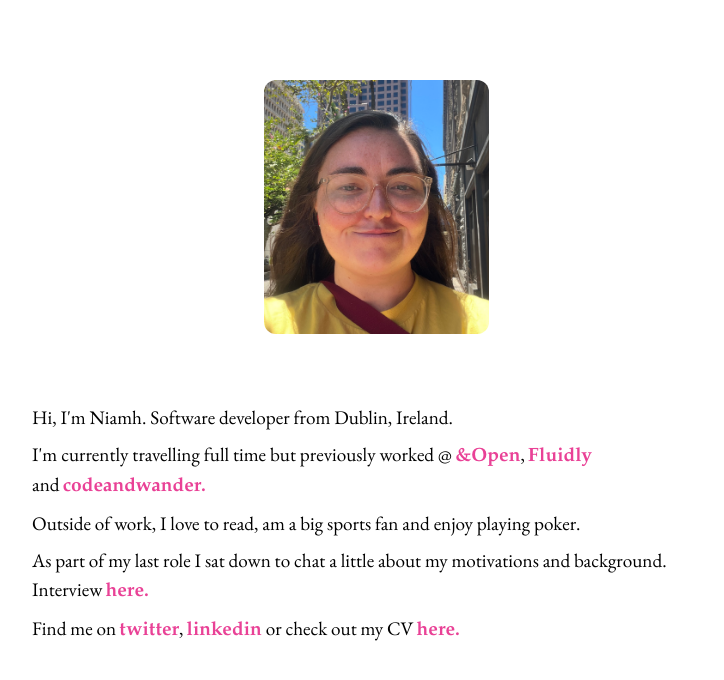
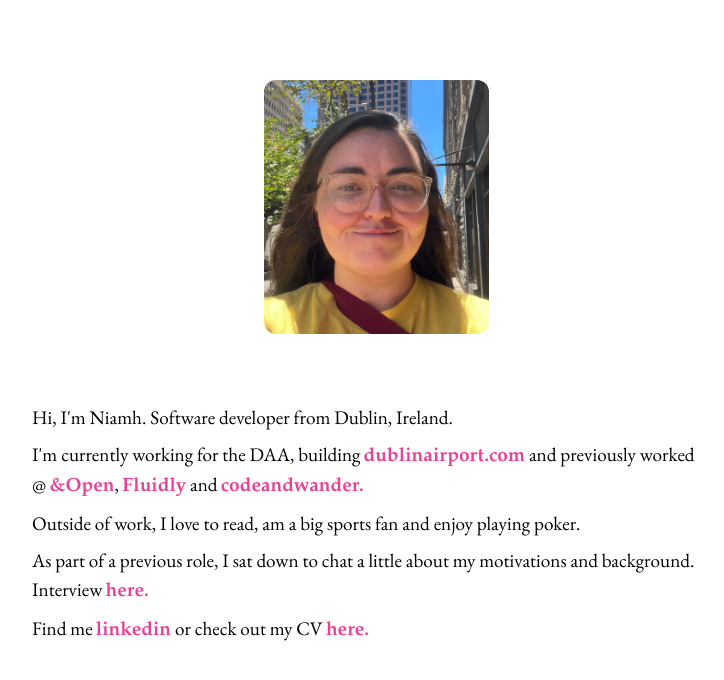
Before and after one commit to nileahtobhair/site-2023, a Next.js app: page / in a window 1280 px wide. Shown: the top 680 px of the page, without its empty margins (264-988 px from the left). Built offline with nearby package versions, Linux system fonts and the light colour scheme; a web font is replaced by a local one.

Commit message:
Update bio details & CV~

```diff
--- a/pages/index.js
+++ b/pages/index.js
@@ -1,7 +1,7 @@
 // import Head from "next/head";
 import utilStyles from "../styles/utils.module.css";
 import blogStyles from "../styles/blog.module.css";
-import Layout, { siteTitle } from "../components/layout";
+import Layout from "../components/layout";
 
 import Link from "next/link";
 import Date from "../components/date";
@@ -25,7 +25,10 @@ export default function Home({ allPostsData }) {
       >
         <p>Hi, I'm Niamh. Software developer from Dublin, Ireland.</p>
         <p>
-          I'm currently travelling full time but previously worked @
+          I'm currently working for the DAA, building
+          <a target="_blank" href="https://dubblinairport.com/">
+           dublinairport.com
+          </a> and previously worked @
           <a target="_blank" href="https://andopen.co/">
             &Open
           </a>
@@ -43,7 +46,7 @@ export default function Home({ allPostsData }) {
           poker.
         </p>
         <p>
-          As part of my last role I sat down to chat a little about my
+          As part of a previous role, I sat down to chat a little about my
           motivations and background. Interview
           <a
             target="_blank"
@@ -53,11 +56,7 @@ export default function Home({ allPostsData }) {
           </a>
         </p>
         <p>
-          Find me on
-          <a target="_blank" href="https://twitter.com/nileahtobhair">
-            twitter
-          </a>
-          ,
+          Find me
           <a target="_blank" href="https://www.linkedin.com/in/nlawlor/">
             linkedin
           </a>{" "}
```
Also changed, not shown: 2 other files (tests, documents, lock files or other folders).
